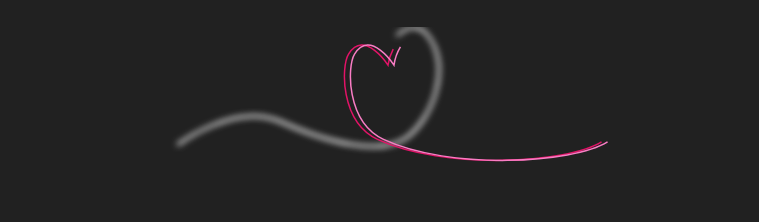
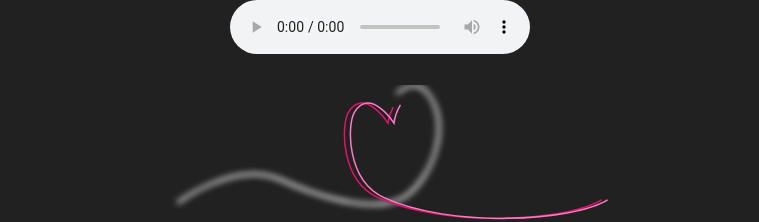
Before and after one commit to Ronaldop99/valentin, a plain HTML site: page Valentine.html in a window 1280 px wide. Shown: the top 222 px of the page, without its empty margins (260-1019 px from the left). Drawn offline with Linux system fonts and the light colour scheme.

Commit message:
Valentine.html

```diff
--- a/Valentine.html
+++ b/Valentine.html
@@ -7,6 +7,10 @@
 
 </head>
 <body>
+  <audio autoplay controls>
+		<source src="valentine.mp3" type="audio/mpeg">
+		Your browser does not support the audio element.
+	</audio>
 <div class="loading">
 
  <svg version="1.1" id="Layer_1" xmlns="http://www.w3.org/2000/svg" xmlns:xlink="http://www.w3.org/1999/xlink" x="0px" y="0px"
```
